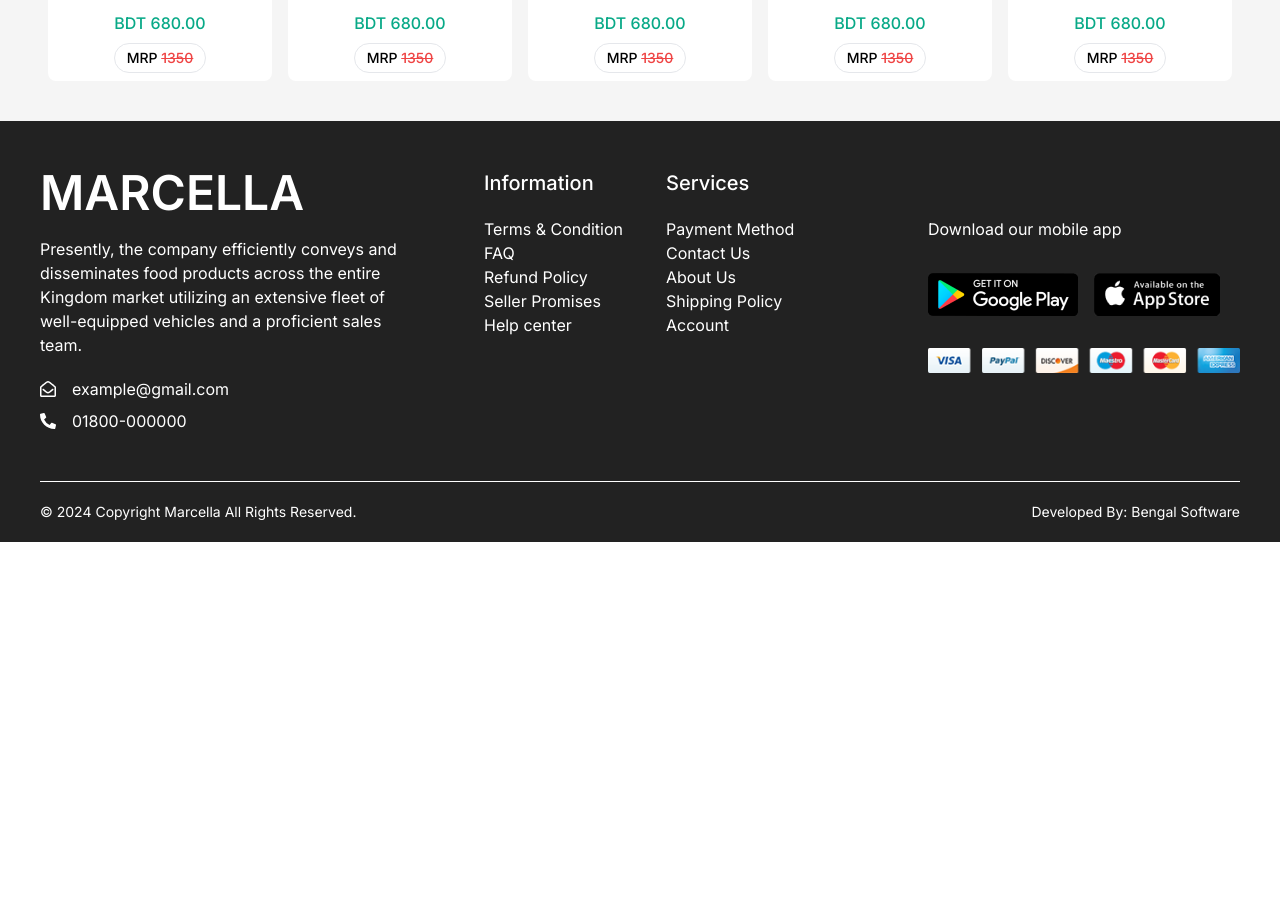
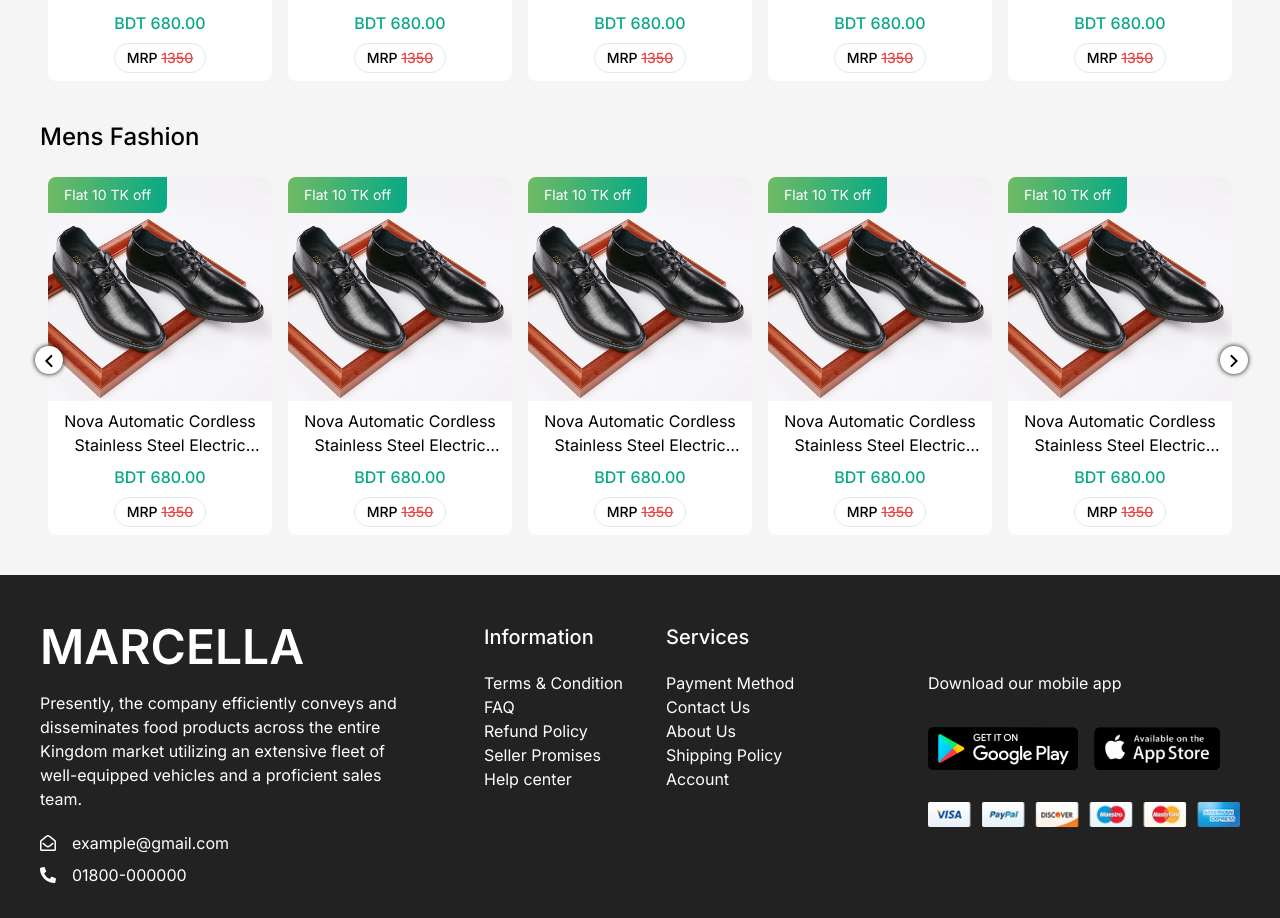
Before and after one commit to BengalSoftware/Marcella-Ecommerce-Frontend, a Next.js app: page / in a window 1280 px wide. Shown: the part 4188-5106 px from the top of the page. Before the commit the page ends 4730 px from the top, so only its background shows below. Built offline with nearby package versions, Linux system fonts and the light colour scheme.

Commit message:
add mens fashion

```diff
--- a/src/app/page.js
+++ b/src/app/page.js
@@ -1,6 +1,7 @@
 import AdsFestivalIndex from "@/components/home/festivalComponent";
 import TopCategories from "@/components/home/header/TopCategories";
 import BannerCategories from "@/components/home/heroSection";
+import MensFashion from "@/components/home/mensFashion/MensFashion";
 import PopularProducts from "@/components/home/popularProducts/PopularProducts";
 import TopBrands from "@/components/home/topBrands/TopBrands";
 
@@ -14,6 +15,7 @@ export default function Home() {
           <AdsFestivalIndex />
           <TopBrands />
           <PopularProducts />
+          <MensFashion />
         </div>
       </div>
     </div>
--- a/src/components/card/ProductCard.jsx
+++ b/src/components/card/ProductCard.jsx
@@ -2,12 +2,12 @@ import Image from 'next/image';
 import React from 'react';
 import img from '../../../public/assets/product.webp'
 
-const ProductCard = () => {
+const ProductCard = ({ imgs }) => {
     return (
         <div className='bg-white rounded-lg cursor-pointer relative'>
             <p className='bg-g-primary absolute text-white top-0 left-0 rounded-tl-lg rounded-br-lg text-sm px-4 py-2 z-50'>Flat 10 TK off</p>
             <div className='overflow-hidden rounded-t-lg'>
-                <Image quality={100} placeholder='blur' className='rounded-t-lg hover:scale-110 ease-in-out duration-700' src={img} alt="" />
+                <Image quality={100} placeholder='blur' className='rounded-t-lg hover:scale-110 ease-in-out duration-700' src={imgs ? imgs : img} alt="" />
             </div>
             <div className='p-2'>
                 <p className='line-clamp-2 text-center'>Nova Automatic Cordless Stainless Steel Electric Kettle 1.8 Liter Ae-1818</p>
--- /dev/null
+++ b/src/components/home/mensFashion/MensFashion.jsx
@@ -0,0 +1,27 @@
+'use client'
+import ProductCard from '@/components/card/ProductCard';
+import { productSettings } from '@/utility/sliderSettings/productSettings';
+import React from 'react';
+import Slider from 'react-slick';
+import img from '../../../../public/assets/mens.jpg'
+
+const MensFashion = () => {
+    return (
+        <div className='mt-10'>
+            <h1 className='font-medium text-2xl'>Mens Fashion</h1>
+            <div className='mt-6'>
+                <Slider {...productSettings}>
+                    {
+                        Array(5).fill().map((_, idx) =>
+                            <div key={idx} className='px-2'>
+                                <ProductCard imgs={img} />
+                            </div>
+                        )
+                    }
+                </Slider>
+            </div>
+        </div>
+    );
+};
+
+export default MensFashion;
```
Also changed, not shown: public/assets/mens.jpg (added).
